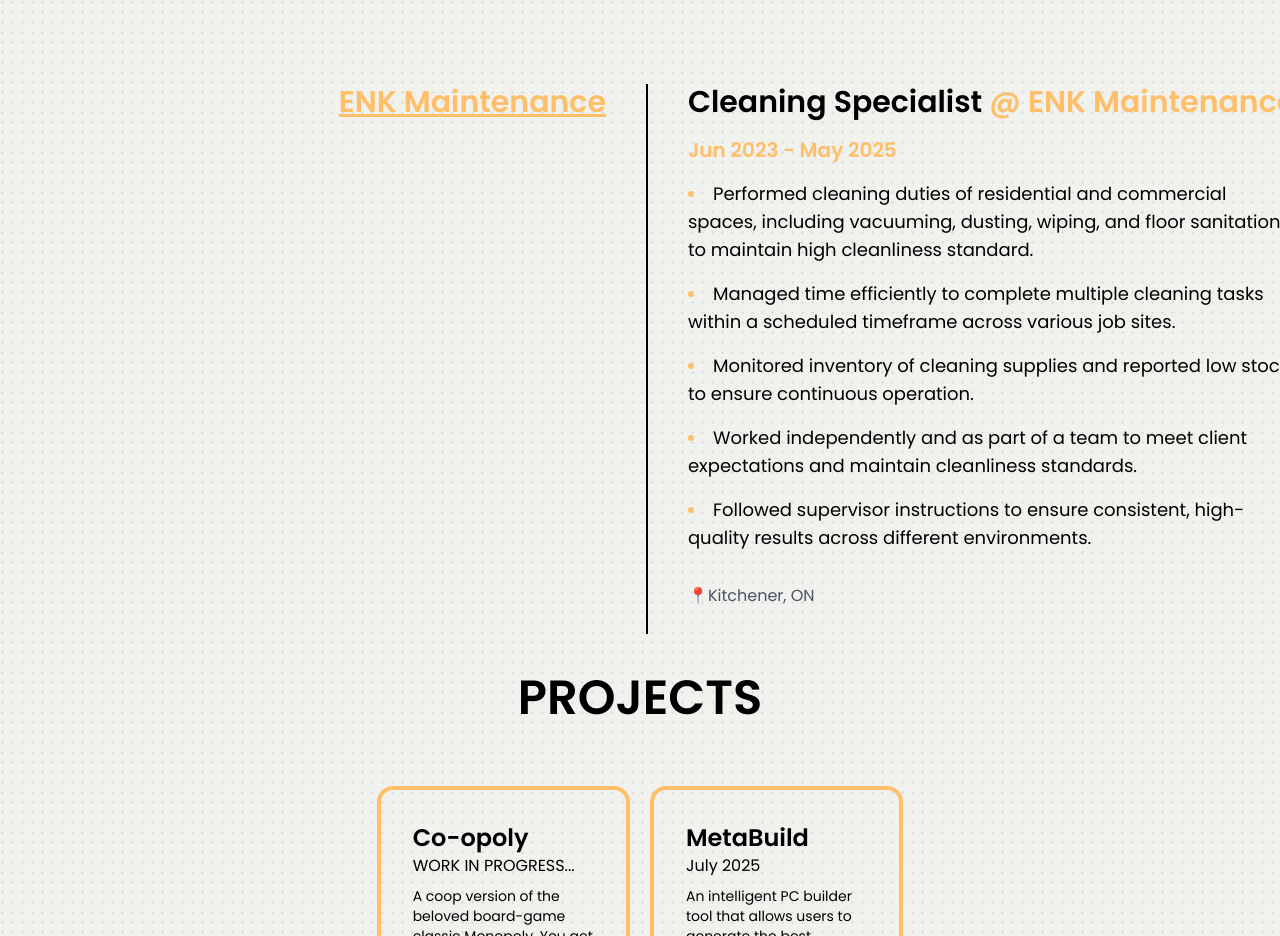
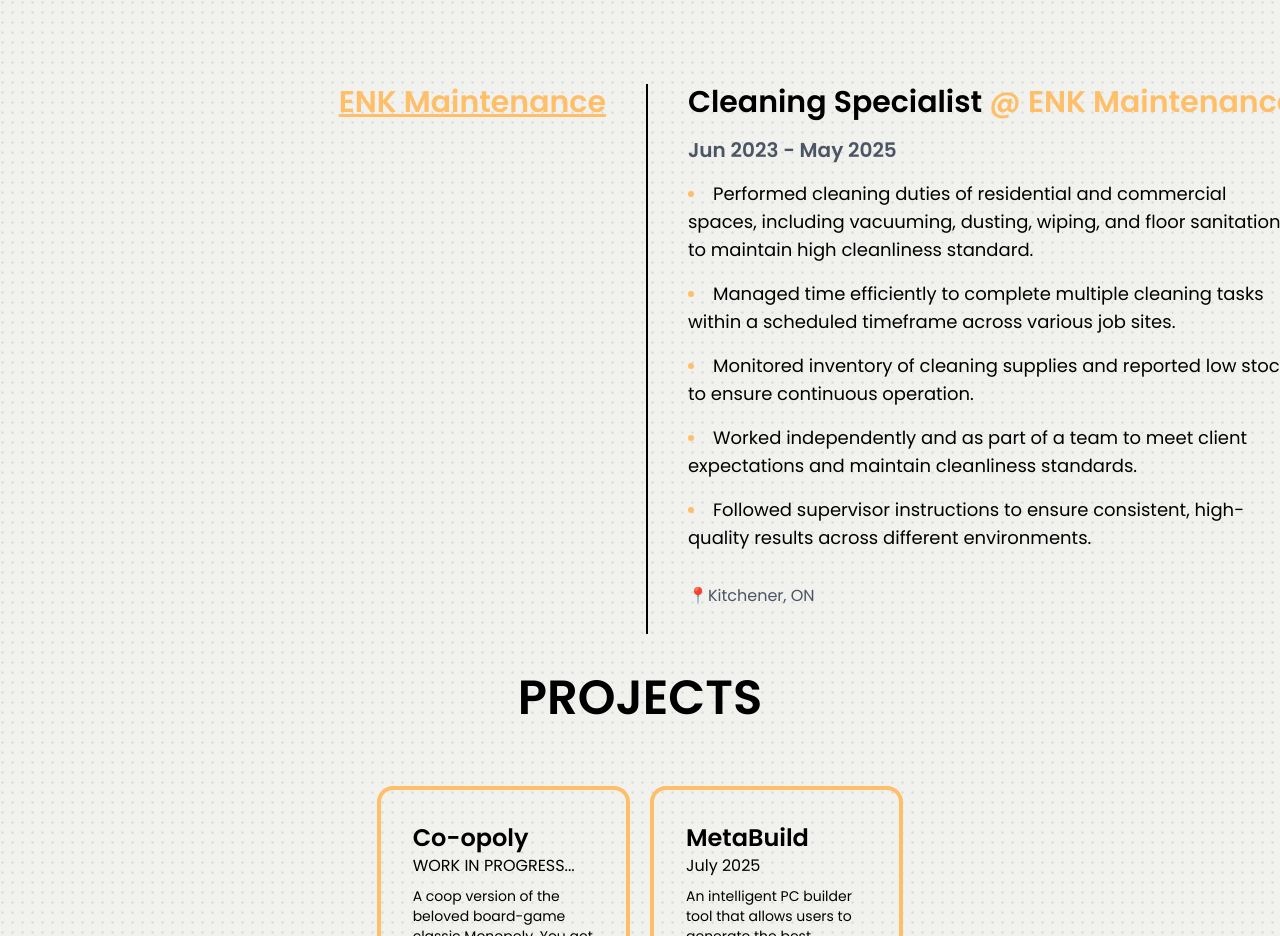
Before and after one commit to ahmed-almouna/Personal-Website, a Next.js app in the folder PersonalWebsite-main/: page / in a window 1280 px wide. Shown: the part 1460-2396 px from the top of the page. Built offline with nearby package versions, Linux system fonts and the light colour scheme.

Commit message:
Update timeline text color in Experience section

```diff
--- a/PersonalWebsite-main/src/components/Experience/index.tsx
+++ b/PersonalWebsite-main/src/components/Experience/index.tsx
@@ -55,7 +55,7 @@
                       @ {experienceEntry.company}
                     </span>
                   </div>
-                  <div className="text-secondary text-base md:text-xl font-semibold">
+                  <div className="text-base md:text-xl font-semibold text-gray-600">
                     {experienceEntry.timeline}
                   </div>
                   {experienceEntry.bullets.map((bullet: string) => {
```
